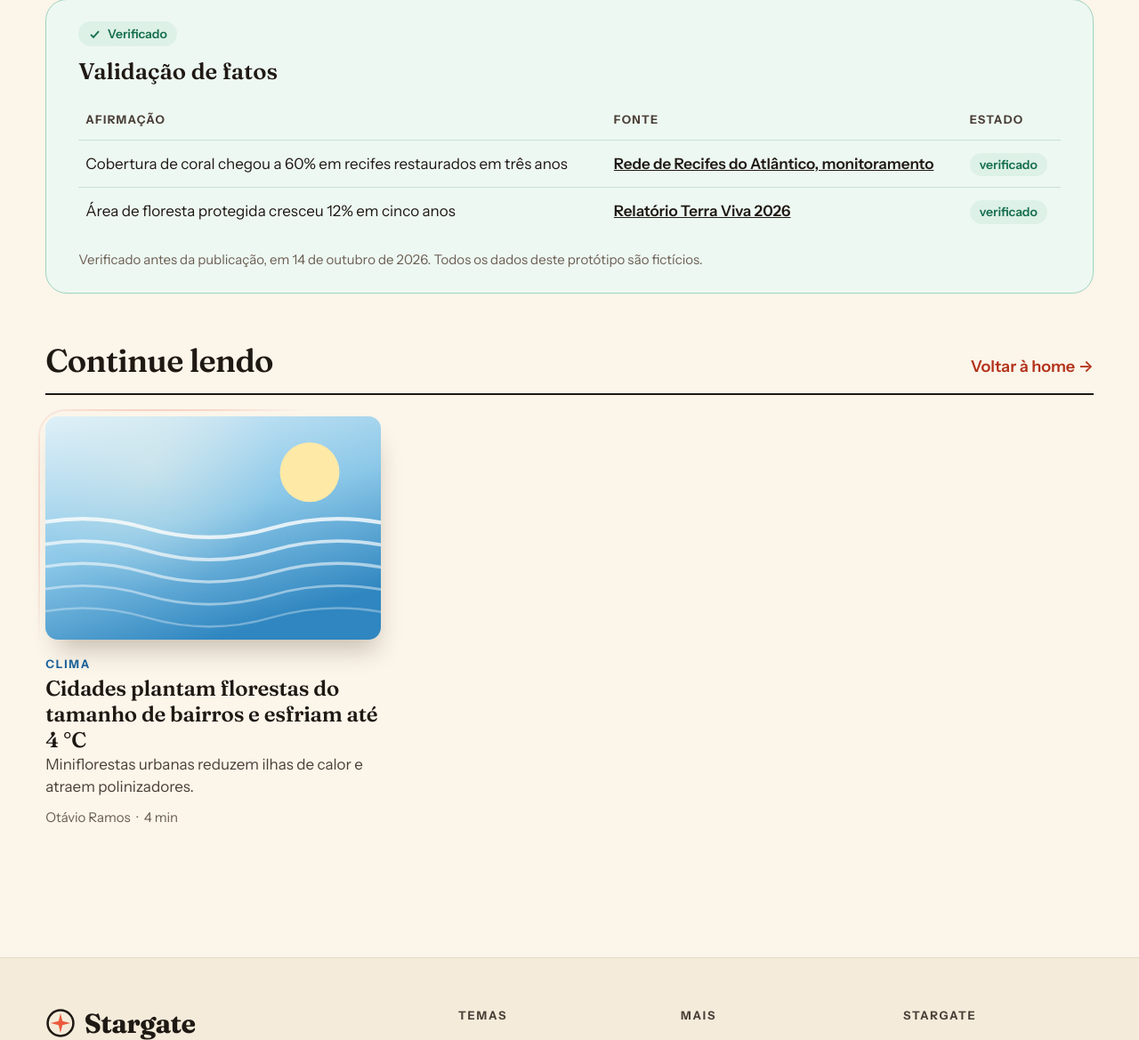
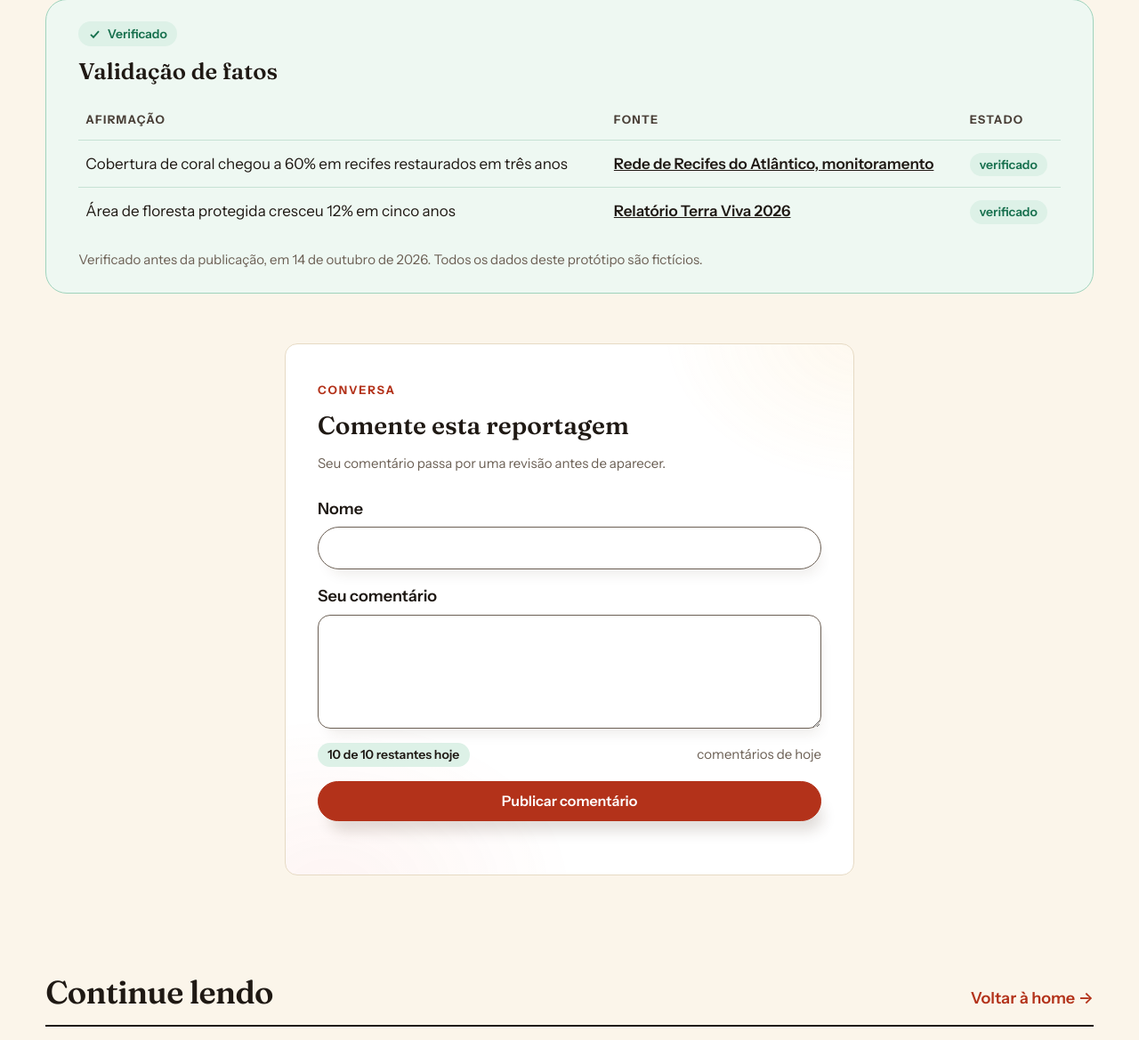
Before and after one commit to patrick-vieira/stargate.church, a Django app: page /artigo/corais-do-atlantico-se-recuperam/ in a window 1280 px wide. Shown: the part 1723-2892 px from the top of the page at 89% size. Run offline with Django 5.2, Linux system fonts and the light colour scheme; the visitor is signed in with stand-in values (Sample User, id 1); data comes from the database, SQL or seed files in the repository; data that the repository does not hold is empty.

Commit message:
STAR-54: form do comentário no artigo e aria-invalid non-field no entrar (A4, parte do form)
- artigo.html: cartão «Comente esta reportagem» (protótipo 02-form-comentario) com
  data-luz, o contador do tecto diário e as messages; anónimo vê o convite para
  entrar, com o next de volta a #comentarios.
- view: form inválido re-renderiza o artigo com o form e os erros (400), sem redirect
  e sem perder o texto; o tecto esgotado também re-renderiza (429) com aviso; o
  sucesso volta a #comentarios.
- artigo.html passa a chamar block.super nos scripts (luz.js não carregava no artigo).
- entrar: erro non-field marca os dois campos com aria-invalid e aria-describedby
  (pelo form, sem JS); a cola trata também o textarea.
- A lista de publicados fica à espera do mock do Hagoromo.

Co-Authored-By: Claude Sonnet 5.5 <noreply@anthropic.com>

```diff
--- a/leitores/forms.py
+++ b/leitores/forms.py
@@ -13,6 +13,12 @@ class BaseA11yFormMixin:
                 self.fields[field_name].widget.attrs["aria-describedby"] = (
                     f"erro-{field_name}"
                 )
+        # Erro non-field (ex.: «e-mail ou senha incorretos»): não aponta para um campo,
+        # por isso todos os campos ficam inválidos e ligados ao aviso geral. Sem JS.
+        if self.non_field_errors():
+            for campo in self.fields.values():
+                campo.widget.attrs["aria-invalid"] = "true"
+                campo.widget.attrs["aria-describedby"] = "erro-geral"
 
 
 class EntrarForm(BaseA11yFormMixin, AuthenticationForm):
--- a/leitores/templates/leitores/entrar.html
+++ b/leitores/templates/leitores/entrar.html
@@ -4,7 +4,7 @@
 {% block conteudo %}<section class="sg-sec"><div class="sg-wrap"><div class="sg-cartao-conta" data-luz="nevoa"><span class="sg-sobrolho">Conta do leitor</span><h1>Entrar</h1>
 <p class="sg-meta">Ler e ouvir continua livre. A conta serve para conversar e comentar.</p>
 <form method="post" class="sg-form sg-form--conta" novalidate>{% csrf_token %}
-{% if form.non_field_errors %}<p class="sg-erro" role="alert">{{ form.non_field_errors|join:" " }}</p>{% endif %}
+{% if form.non_field_errors %}<p class="sg-erro" role="alert" id="erro-geral">{{ form.non_field_errors|join:" " }}</p>{% endif %}
 <label for="{{ form.username.id_for_label }}">E-mail
 <span class="luz-campo" data-luz="campo">{{ form.username }}</span>
 </label>{% if form.username.errors %}<p class="sg-erro" role="alert" id="erro-username">{{ form.username.errors|join:" " }}</p>{% endif %}
--- a/noticias/forms.py
+++ b/noticias/forms.py
@@ -13,6 +13,7 @@ class ComentarioForm(forms.Form):
         for campo in self.errors:
             if campo in self.fields:
                 self.fields[campo].widget.attrs["aria-describedby"] = f"erro-{campo}"
+                self.fields[campo].widget.attrs["aria-invalid"] = "true"
 
     def clean_nome(self):
         nome = self.cleaned_data["nome"].strip()
--- a/noticias/templates/noticias/artigo.html
+++ b/noticias/templates/noticias/artigo.html
@@ -19,5 +19,22 @@
 {% for fonte in fontes %}<tr><td>{{ fonte.descricao|default:fonte.nome }}</td><td><a href="{{ fonte.url }}" rel="noopener noreferrer">{{ fonte.nome }}</a></td><td><span class="sg-selo">verificado</span></td></tr>
 {% endfor %}</tbody></table>
 <p class="sg-meta" style="margin:1rem 0 0">Verificado antes da publicação, em {{ artigo.publicado_em|date:"j \d\e F \d\e Y"|lower }}. Todos os dados deste protótipo são fictícios.</p></section>{% endif %}
+<section class="sg-sec" id="comentarios" style="padding-inline:0"><div class="sg-cartao-conta sg-cartao-conta--larga" data-luz="nevoa" id="cartao-comentario"><span class="sg-sobrolho">Conversa</span><h2>Comente esta reportagem</h2>
+{% if messages %}<div class="sg-avisos" role="status">{% for m in messages %}<p class="sg-aviso{% if m.level_tag == 'error' %} sg-erro{% endif %}"{% if m.level_tag == 'error' %} role="alert"{% endif %}>{{ m }}</p>{% endfor %}</div>{% endif %}
+{% if user.is_authenticated %}<p class="sg-meta">Seu comentário passa por uma revisão antes de aparecer.</p>
+<form method="post" action="{% url 'noticias:comentar' artigo.slug %}" class="sg-form sg-form--conta" id="form-comentario" novalidate>{% csrf_token %}
+{% if form_comentario.errors %}<p class="sg-erro" role="alert">Confira o nome e o comentário.</p>{% endif %}
+<label for="{{ form_comentario.nome.id_for_label }}">Nome
+<span class="luz-campo" data-luz="campo">{{ form_comentario.nome }}</span>
+</label>{% if form_comentario.nome.errors %}<p class="sg-erro" id="erro-nome">{{ form_comentario.nome.errors|join:" " }}</p>{% endif %}
+<label for="{{ form_comentario.texto.id_for_label }}">Seu comentário
+<span class="luz-campo luz-campo--area" data-luz="campo">{{ form_comentario.texto }}</span>
+</label>{% if form_comentario.texto.errors %}<p class="sg-erro" id="erro-texto">{{ form_comentario.texto.errors|join:" " }}</p>{% endif %}
+<p class="sg-meta luz-tecto"><span class="sg-selo sg-selo--neutro"><strong><span data-uso>{{ comentarios_restantes }}</span> de {{ comentarios_teto }} restantes hoje</strong></span><span>comentários de hoje</span></p>
+<button class="sg-btn sg-btn--coral" type="submit" data-luz="botao">Publicar comentário</button></form>
+{% else %}<p class="sg-meta">Comentar pede conta. Ler e ouvir continua livre.</p>
+<p><a class="sg-btn sg-btn--coral" data-luz="botao" href="{% url 'leitores:entrar' %}?next={{ request.path|urlencode }}%23comentarios">Entrar para comentar</a></p>
+<p class="sg-meta">Ainda não tem conta? <a href="{% url 'leitores:criar' %}">Criar conta</a></p>{% endif %}
+</div></section>
 {% if relacionados %}<section class="sg-sec" style="padding-inline:0"><div class="sg-sec__cab"><h2>Continue lendo</h2><a href="{% url 'core:home' %}">Voltar à home →</a></div><div class="sg-grade sg-grade--3">{% for outro in relacionados %}{% include "noticias/_card.html" with artigo=outro prefixo="r" %}{% endfor %}</div></section>{% endif %}</div></article>{% endwith %}{% endblock %}
-{% block scripts %}{% if indice %}<script>if(matchMedia("(max-width:640px)").matches)document.querySelector(".sg-indice details").open=false</script>{% endif %}{% endblock %}
+{% block scripts %}{{ block.super }}{% if indice %}<script>if(matchMedia("(max-width:640px)").matches)document.querySelector(".sg-indice details").open=false</script>{% endif %}{% if form_comentario.errors %}<script>document.getElementById("cartao-comentario").scrollIntoView({block:"center"})</script>{% endif %}{% endblock %}
--- a/noticias/views.py
+++ b/noticias/views.py
@@ -1,6 +1,5 @@
 from django.contrib import messages
 from django.contrib.auth.decorators import login_required
-from django.http import HttpResponse
 from django.shortcuts import get_object_or_404, redirect, render
 from django.views.decorators.http import require_POST
 
@@ -34,10 +33,10 @@ def tema(request, slug):
     return render(request, "noticias/tema.html", contexto)
 
 
-def artigo(request, slug):
-    publicado = get_object_or_404(servicos.artigos_publicados(), slug=slug)
+def _render_artigo(request, publicado, form, status=200):
     corpo, indice = servicos.processar_corpo(publicado.corpo)
     fontes = list(publicado.fontes.filter(confiavel=True))
+    teto = tecto.limite(UsoDiario.COMENTARIO)
     contexto = {
         "artigo": publicado,
         "tema_atual": publicado.tema_principal,
@@ -45,8 +44,16 @@ def artigo(request, slug):
         "indice": indice,
         "fontes": fontes,
         "relacionados": servicos.relacionados(publicado),
+        "form_comentario": form,
+        "comentarios_teto": teto,
+        "comentarios_restantes": tecto.restante(request.user, UsoDiario.COMENTARIO),
     }
-    return render(request, "noticias/artigo.html", contexto)
+    return render(request, "noticias/artigo.html", contexto, status=status)
+
+
+def artigo(request, slug):
+    publicado = get_object_or_404(servicos.artigos_publicados(), slug=slug)
+    return _render_artigo(request, publicado, ComentarioForm())
 
 
 @require_POST
@@ -55,11 +62,12 @@ def comentar(request, slug):
     publicado = get_object_or_404(servicos.artigos_publicados(), slug=slug)
     form = ComentarioForm(request.POST)
     if not form.is_valid():
-        messages.error(request, "Confira o nome e o comentário.")
-        return redirect(publicado.get_absolute_url())
+        # Re-renderiza o artigo com o form e os erros: sem redirect, sem perder o texto.
+        return _render_artigo(request, publicado, form, status=400)
     # O tecto só gasta depois de o form validar.
     if not tecto.consumir(request.user, UsoDiario.COMENTARIO):
-        return HttpResponse("Limite diário de comentários atingido.", status=429)
+        messages.error(request, "Limite diário de comentários atingido. Volte amanhã.")
+        return _render_artigo(request, publicado, form, status=429)
     Comentario.objects.create(
         artigo=publicado,
         autor=request.user,
@@ -67,4 +75,4 @@ def comentar(request, slug):
         texto=form.cleaned_data["texto"],
     )
     messages.success(request, "Recebemos o seu comentário. Ele aparece após a revisão.")
-    return redirect(publicado.get_absolute_url())
+    return redirect(f"{publicado.get_absolute_url()}#comentarios")
--- a/static/css/luz.css
+++ b/static/css/luz.css
@@ -140,6 +140,15 @@
   linear-gradient(180deg,#0F1226 0%,#1C1B38 60%,#2D2442 100%)}
 @media (max-width:1024px){.luz-ceu{--sol-x:72%;--sol-y:12%}}
 
+/* ---------- comentário do leitor (STAR-54 A4): cartão largo e o contador do tecto diário ---------- */
+.sg-cartao-conta--larga{max-width:640px}
+.sg-cartao-conta--larga h2{font:600 1.75rem/1.15 var(--sg-serif);margin:.6rem 0 .5rem}
+.sg-avisos{margin:.6rem 0}
+.sg-aviso{margin:.3rem 0;font-weight:600;color:var(--sg-t-saude)}
+.sg-aviso.sg-erro{color:var(--sg-coral-ink)}
+.luz-tecto{display:flex;justify-content:space-between;align-items:center;gap:1rem;margin:0;font-size:.9375rem}
+.luz-tecto strong{font-weight:600;color:var(--sg-tinta)}
+
 /* ---------- reduced-motion: a luz fica parada; sem tremor nem dissipação animada.
    Erro e sucesso seguem visíveis: o .sg-erro, o glifo, o anel coral, o .luz-ok e a névoa já apagada. ---------- */
 @media (prefers-reduced-motion:reduce){
--- a/static/js/luz-servidor.js
+++ b/static/js/luz-servidor.js
@@ -6,7 +6,7 @@
     var cartoes = document.querySelectorAll('[data-luz=nevoa]');
     Array.prototype.forEach.call(cartoes, function (cartao) {
       if (!cartao.querySelector('.sg-erro[role=alert]')) return;
-      Array.prototype.forEach.call(cartao.querySelectorAll('input[aria-describedby]'), function (campo) {
+      Array.prototype.forEach.call(cartao.querySelectorAll('input[aria-describedby],textarea[aria-describedby]'), function (campo) {
         var ids = campo.getAttribute('aria-describedby').split(/\s+/);
         var comErro = ids.some(function (id) {
           var alvo = id && document.getElementById(id);
```
Also changed, not shown: leitores/tests/test_luz_conta.py (+9 -0 lines), noticias/tests/test_comentarios.py (+56 -1 lines).
